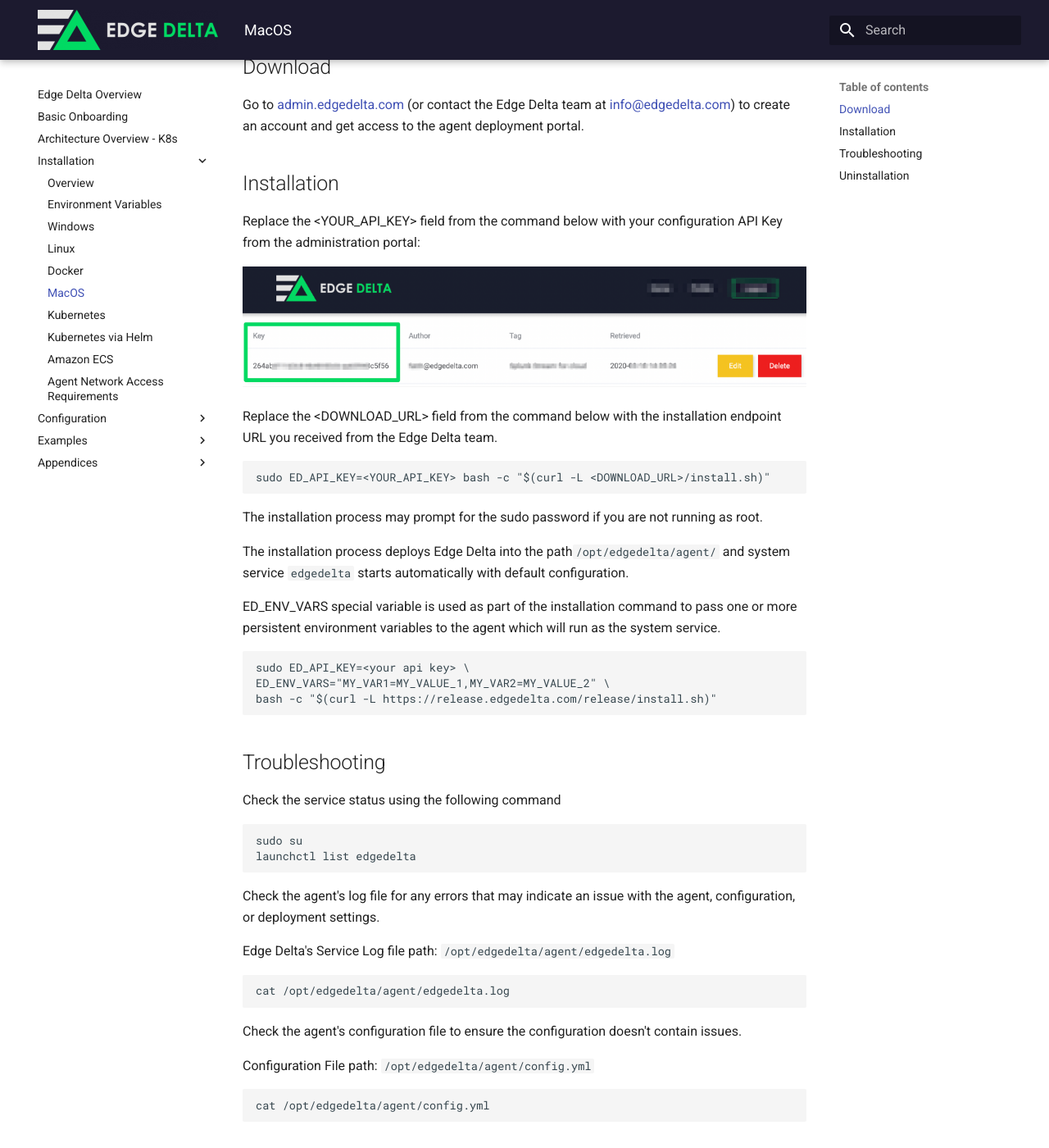
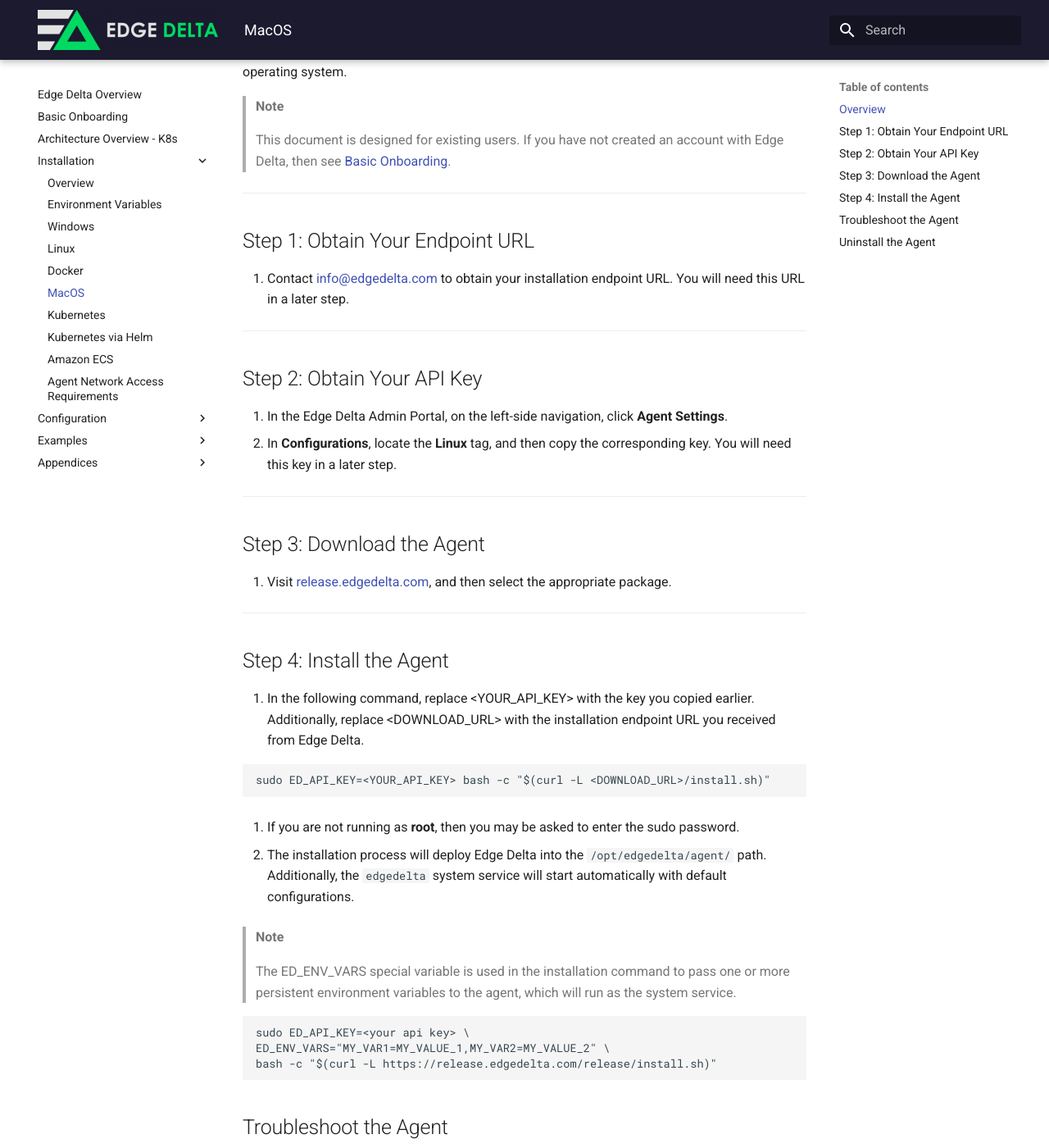
Before and after one commit to edgedelta/docs, an MkDocs documentation site: the page built from docs/installation/macos.md, in a window 1280 px wide and 1400 px high, scrolled down 206 px. Shown: the whole window at 82% size. Built offline with MkDocs 1.6.1 and Material for MkDocs 9.7.7, drawn with Linux system fonts in a browser that asks for light colours; some of the changed text lies outside the part shown.

Commit message:
Update macos.md

````diff
--- a/docs/installation/macos.md
+++ b/docs/installation/macos.md
@@ -6,29 +6,52 @@ description: >-
 
 # MacOS
 
-Edge Delta provides a convenient self extracting installer package for MacOS.
+## Overview
 
-## Download
+You can use this document to learn how to install the Edge Delta Agent for your Mac-based operating system.
 
-Go to [admin.edgedelta.com](https://admin.edgedelta.com) \(or contact the Edge Delta team at [info@edgedelta.com](mailto:info@edgedelta.com)\) to create an account and get access to the agent deployment portal.
+> **Note**
+>
+> This document is designed for existing users. If you have not created an account with Edge Delta, then see [Basic Onboarding](/docs/basic-onboarding.md).
 
-## Installation
+***
 
-Replace the &lt;YOUR\_API\_KEY&gt; field from the command below with your configuration API Key from the administration portal:
+## Step 1: Obtain Your Endpoint URL
 
-![](../assets/screen-shot-2020-03-31-at-1.16.15-pm.png)
+1. Contact [info@edgedelta.com](mailto:info@edgedelta.com) to obtain your installation endpoint URL. You will need this URL in a later step.
 
-Replace the &lt;DOWNLOAD\_URL&gt; field from the command below with the installation endpoint URL you received from the Edge Delta team.
+***
+
+## Step 2: Obtain Your API Key
+
+1. In the Edge Delta Admin Portal, on the left-side navigation, click **Agent Settings**.
+2. In **Configurations**, locate the **Linux** tag, and then copy the corresponding key. You will need this key in a later step.
+
+***
+
+## Step 3: Download the Agent
+
+1. Visit [release.edgedelta.com](https://release.edgedelta.com/), and then select the appropriate package.
+
+***
+
+
+## Step 4: Install the Agent
+
+1. In the following command, replace &lt;YOUR\_API\_KEY&gt; with the key you copied earlier. Additionally, replace &lt;DOWNLOAD\_URL&gt; with the installation endpoint URL you received from Edge Delta.
 
 ```text
 sudo ED_API_KEY=<YOUR_API_KEY> bash -c "$(curl -L <DOWNLOAD_URL>/install.sh)"
 ```
 
-The installation process may prompt for the sudo password if you are not running as root.
+2. If you are not running as **root**, then you may be asked to enter the sudo password.
 
-The installation process deploys Edge Delta into the path`/opt/edgedelta/agent/` and system service `edgedelta` starts automatically with default configuration.
+3. The installation process will deploy Edge Delta into the `/opt/edgedelta/agent/` path. Additionally, the `edgedelta` system service will start automatically with default configurations.
 
-ED\_ENV\_VARS special variable is used as part of the installation command to pass one or more persistent environment variables to the agent which will run as the system service.
+> **Note**
+>
+> The ED\_ENV\_VARS special variable is used in the installation command to pass one or more persistent environment variables to the agent, which will run as the system service.
+
 
 ```bash
 sudo ED_API_KEY=<your api key> \
@@ -36,35 +59,33 @@ ED_ENV_VARS="MY_VAR1=MY_VALUE_1,MY_VAR2=MY_VALUE_2" \
 bash -c "$(curl -L https://release.edgedelta.com/release/install.sh)"
 ```
 
-## Troubleshooting
+## Troubleshoot the Agent
 
-Check the service status using the following command
+To check the status of the agent, run the following command:
 
 ```text
 sudo su
 launchctl list edgedelta
 ```
 
-Check the agent's log file for any errors that may indicate an issue with the agent, configuration, or deployment settings.
-
-Edge Delta's Service Log file path: `/opt/edgedelta/agent/edgedelta.log`
+To check the agent's log file for any errors that may indicate an issue with the agent, configuration, or deployment settings, run the following command on the Edge Delta service log file path:
 
 ```text
 cat /opt/edgedelta/agent/edgedelta.log
 ```
 
-Check the agent's configuration file to ensure the configuration doesn't contain issues.
-
-Configuration File path: `/opt/edgedelta/agent/config.yml`
+To check the agent's configuration file to ensure the configuration does not contain any issue, run the following command on the configuration file path:
 
 ```text
 cat /opt/edgedelta/agent/config.yml
 ```
 
-## Uninstallation
+## Uninstall the Agent
 
-Make sure to run uninstallation process as root.
+To uninstall the agent, run the following command as the **root** user:
 
 ```text
 sudo bash -c "$(curl -L https://release.edgedelta.com/uninstall.sh)"
 ```
+
+***
````
